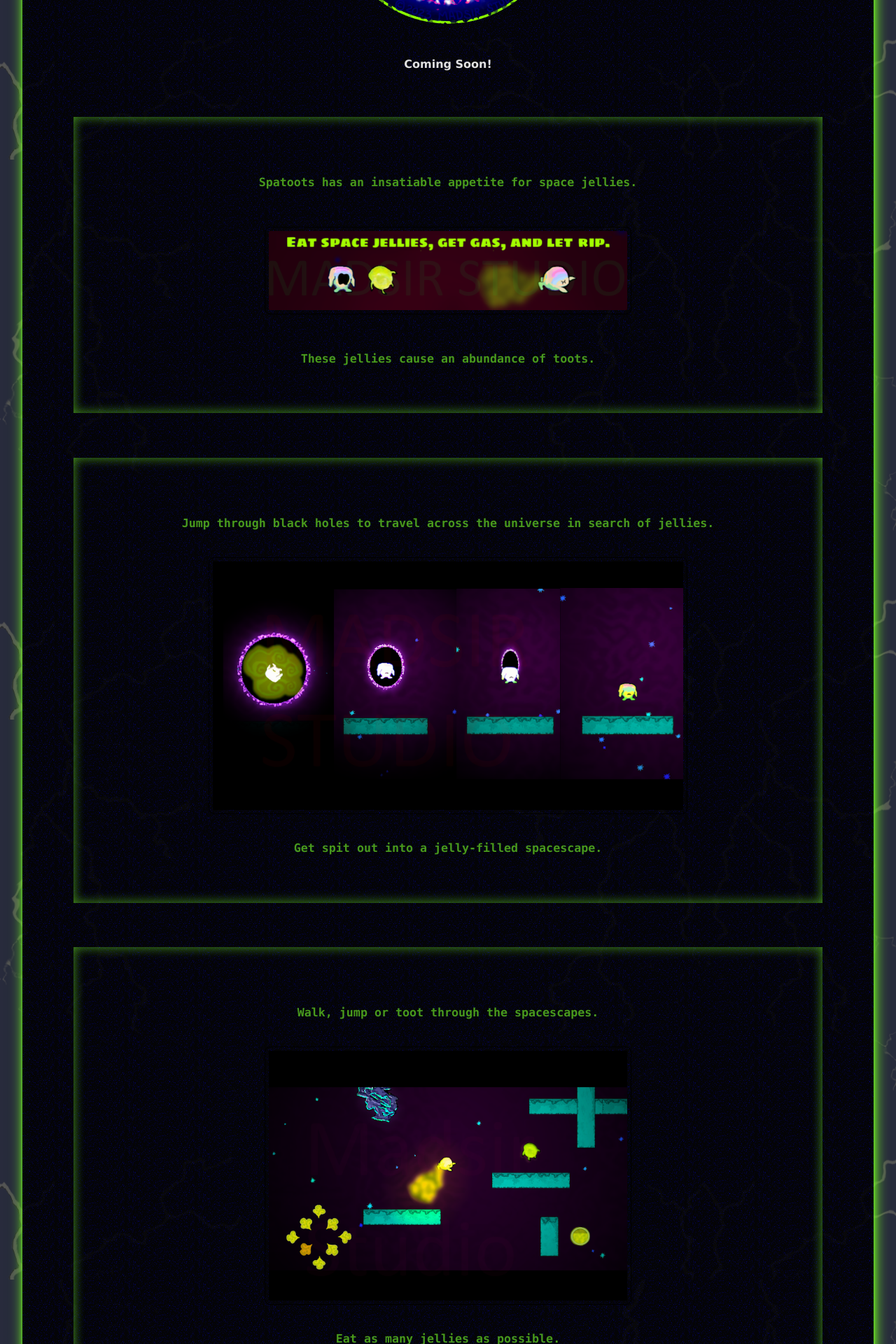
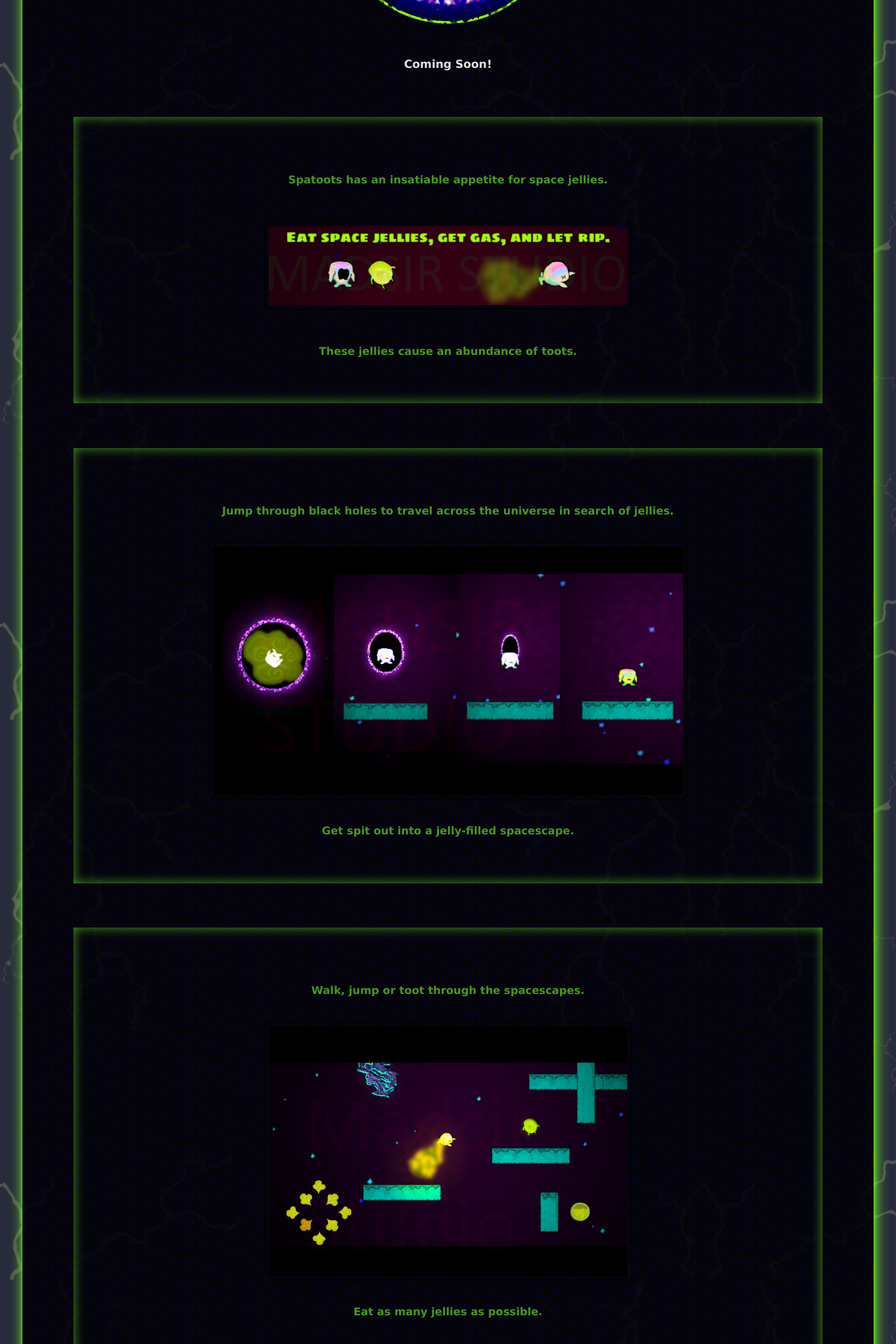
Before and after one commit to Madsir/madsirstudio.github.io, a Jekyll site: the page built from spacetoots/index.html, in a window 1280 px wide. Shown: the part 572-2492 px from the top of the page at 70% size. Built offline with Jekyll 4.4.1, drawn with Linux system fonts in a browser that asks for light colours.

Commit message:
Update index.html

```diff
--- a/spacetoots/index.html
+++ b/spacetoots/index.html
@@ -106,12 +106,12 @@ p {
   align-items: center;
 }
 h6 {
-	margin-left: 2%;
-	margin-right: 2%;
+	margin-left: 4%;
+	margin-right: 4%;
   color: rgba(115, 245, 39, 0.62);
-  font-size: 1.3em;
+  font-size: 1.2em;
   text-align: center;
-  font-family: "Lucida Console", "Courier New", monospace;
+      font-family: Verdana, Arial, Tahoma, Serif;
 }
 </style>
 </head>
```
